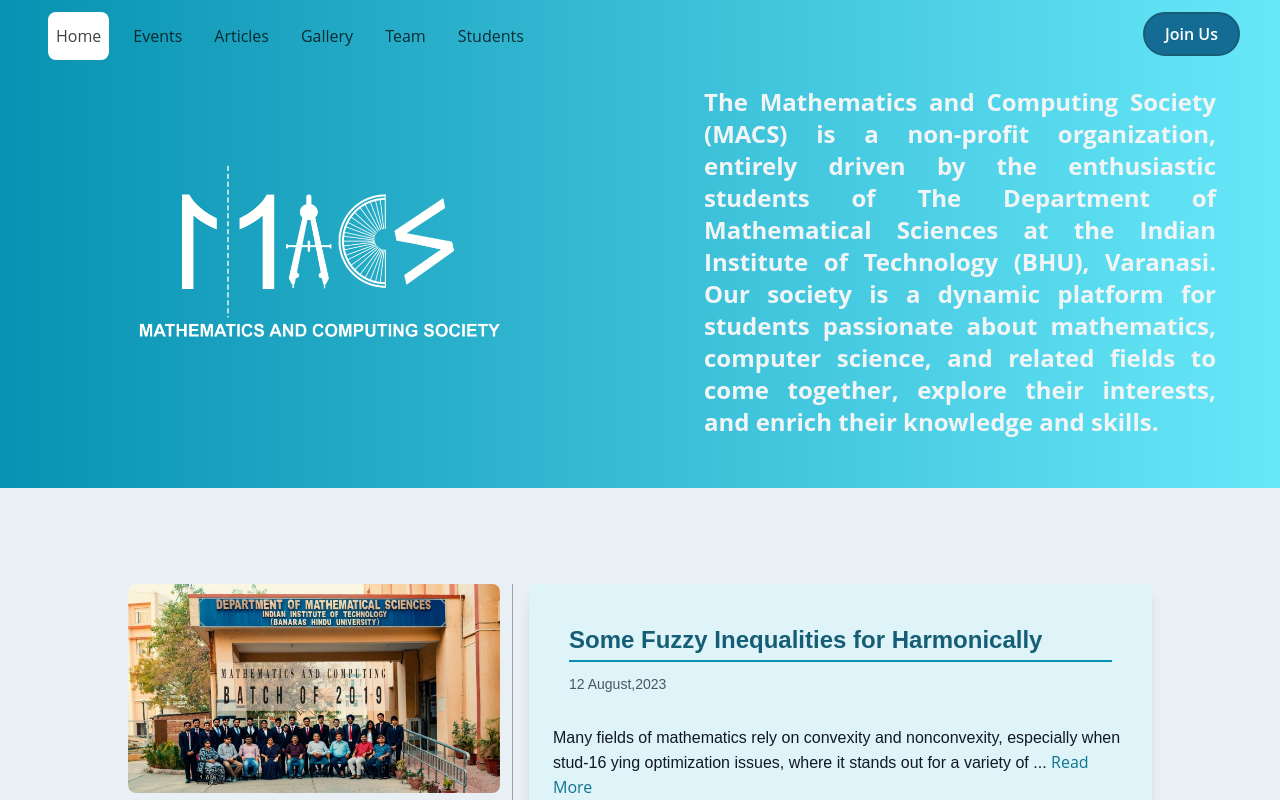
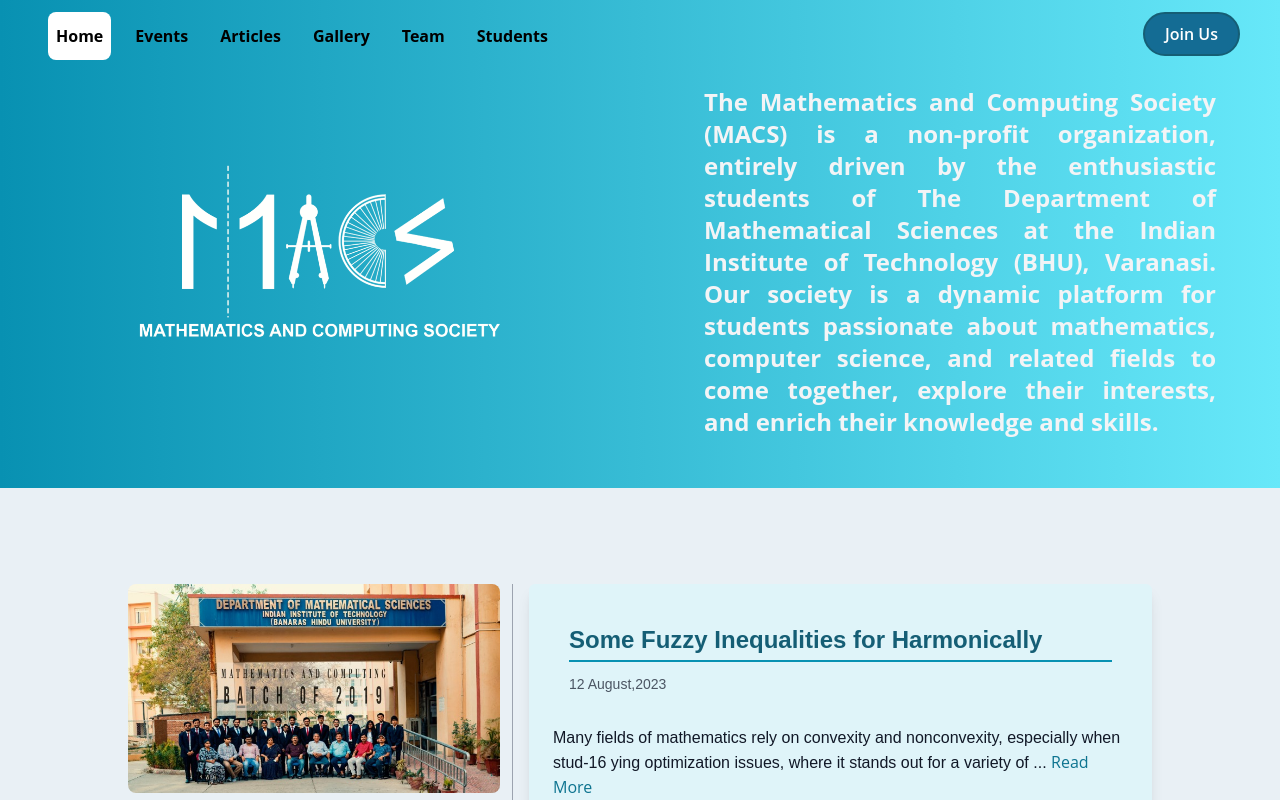
Before and after one commit to MACS-IIT-BHU/Macs-portal, a Next.js app: page / in a window 1280 px wide. Shown: the top 800 px of the page. Built offline with nearby package versions, Linux system fonts and the light colour scheme; no server answers; a web font is replaced by a local one.

Commit message:
changed Navbar style

```diff
--- a/components/Navbar.js
+++ b/components/Navbar.js
@@ -93,7 +93,7 @@
 
               <div className="md:invisible sm:visible ">
                 {userData ? (
-                  <Link href="/profile">Welcome, {name} </Link>
+                  <Link className={"text-black"} href="/profile">Welcome, {name} </Link>
                 ) : (
                   <div className="flex items-center justify-end  gap-2 px-2 ">
                     {/* <Link
@@ -138,7 +138,7 @@
                 >
                   <Link
                     href="/"
-                    className="font-medium text-black/75 hover:text-black/100 my-8"
+                    className=" text-black font-bold hover:text-cyan-900 my-8"
                   >
                     Home
                   </Link>
@@ -146,7 +146,7 @@
 
                 <Link
                   href="/announcements"
-                  className="font-medium  text-black/75 hover:text-black/100 my-8"
+                  className="text-black font-bold hover:text-cyan-900 my-8"
                 >
                   <li
                     className={`px-2 py-3 hover:bg-white rounded-lg ${
@@ -159,7 +159,7 @@
                 </Link>
                 <Link
                   href="/articles"
-                  className="font-medium  text-black/75 hover:text-black/100 my-8"
+                  className="text-black font-bold hover:text-cyan-900 my-8"
                 >
                   <li
                     className={`px-2 py-3 hover:bg-white rounded-lg ${
@@ -173,7 +173,7 @@
 
                 <Link
                   href="/gallery"
-                  className="font-medium  text-black/75 hover:text-black/100 my-8"
+                  className="text-black font-bold hover:text-cyan-900 my-8"
                 >
                   <li
                     className={`px-2 py-3 hover:bg-white rounded-lg ${
@@ -187,7 +187,7 @@
 
                 <Link
                   href="/teams"
-                  className="font-medium  text-black/75 hover:text-black/100 my-8"
+                  className="text-black font-bold hover:text-cyan-900 my-8"
                 >
                   <li
                     className={`px-2 py-3 hover:bg-white rounded-lg ${
@@ -200,7 +200,7 @@
                 </Link>
                 <Link
                   href="/students"
-                  className="font-medium  text-black/75 hover:text-black/100 my-8"
+                  className="text-black font-bold hover:text-cyan-900 my-8"
                 >
                   <li
                     className={`px-2 py-3 hover:bg-white rounded-lg ${
```
